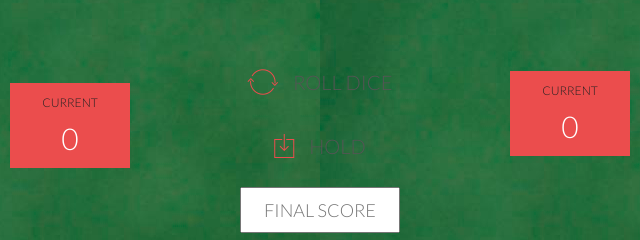
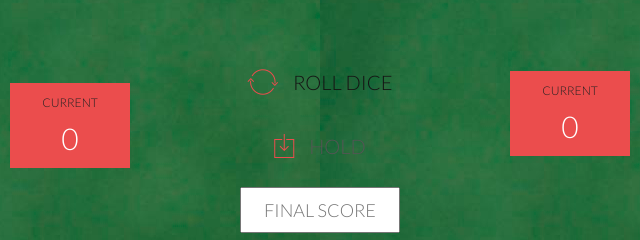
Before and after one commit to ajespiv/Dice-Game-, a plain HTML site: page index.html in a window 1280 px wide. Shown: the part 433-673 px from the top of the page, 320-960 px from the left. Drawn offline with nearby package versions, Linux system fonts and the light colour scheme.

Commit message:
Change Color

```diff
--- a/style.css
+++ b/style.css
@@ -158,7 +158,11 @@ i {
 }
 
 .btn-new { top: 45px;}
-.btn-roll { top: 403px;}
+.btn-roll {
+    top: 403px;
+    color: #151414;
+
+}
 .btn-hold { top: 467px;}
 
 .dice {
```
Also changed, not shown: back4.jpg (added).
